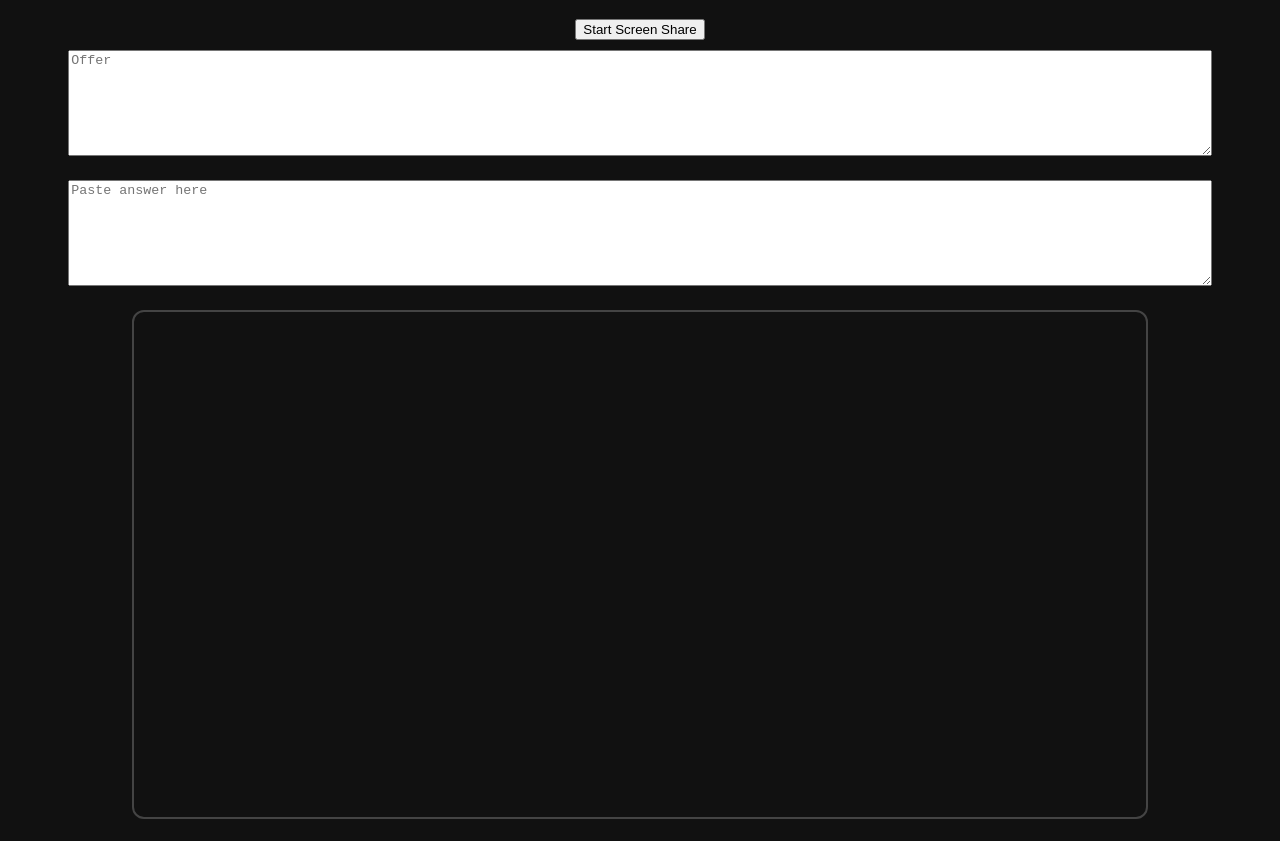
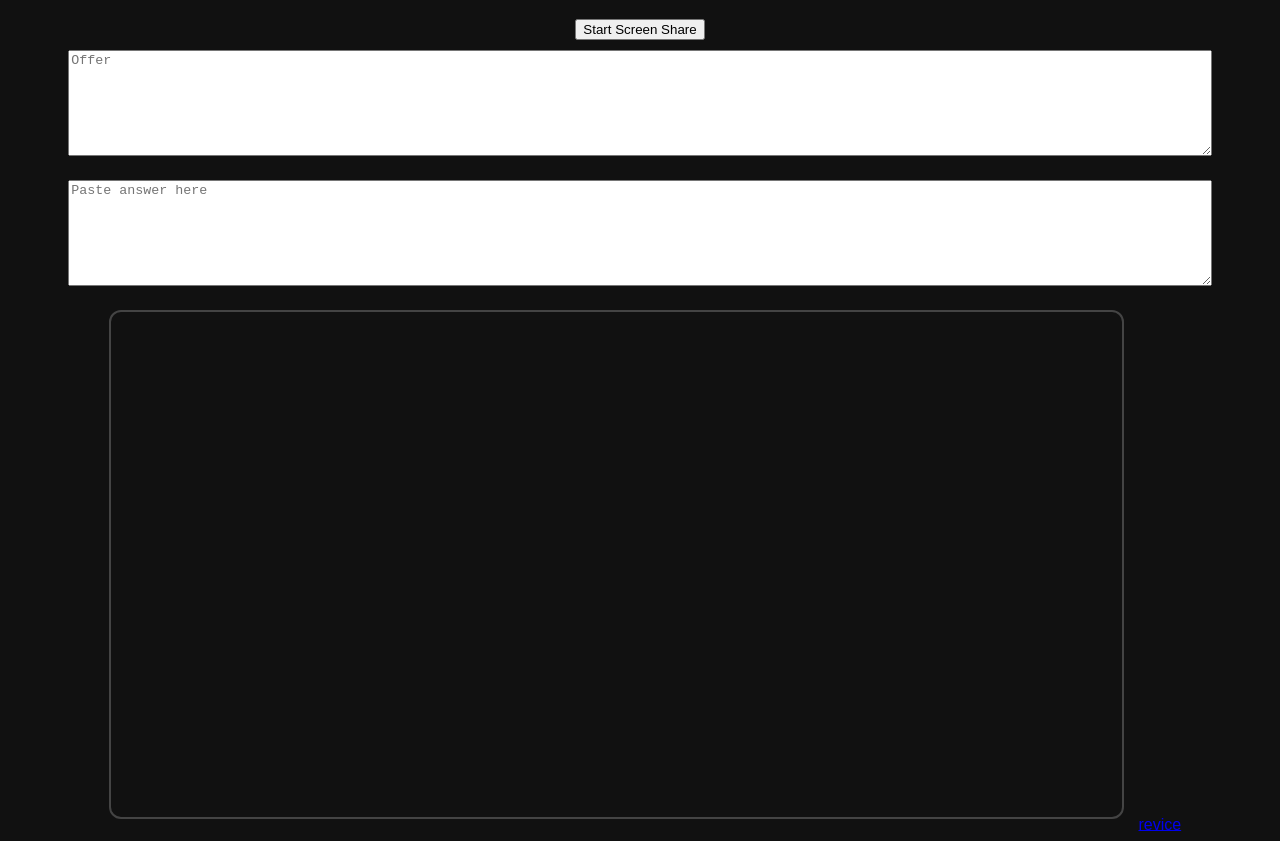
Before and after one commit to GoldyFul/streaming-vct, a plain HTML site: page index.html in a window 1280 px wide. Shown: the part 61-902 px from the top of the page. Drawn offline with Linux system fonts and the light colour scheme.

Commit message:
Update index.html

```diff
--- a/index.html
+++ b/index.html
@@ -39,5 +39,6 @@
       await pc.setRemoteDescription(answer);
     };
   </script>
+  <a href="R.html">revice</a>
 </body>
 </html>
```
